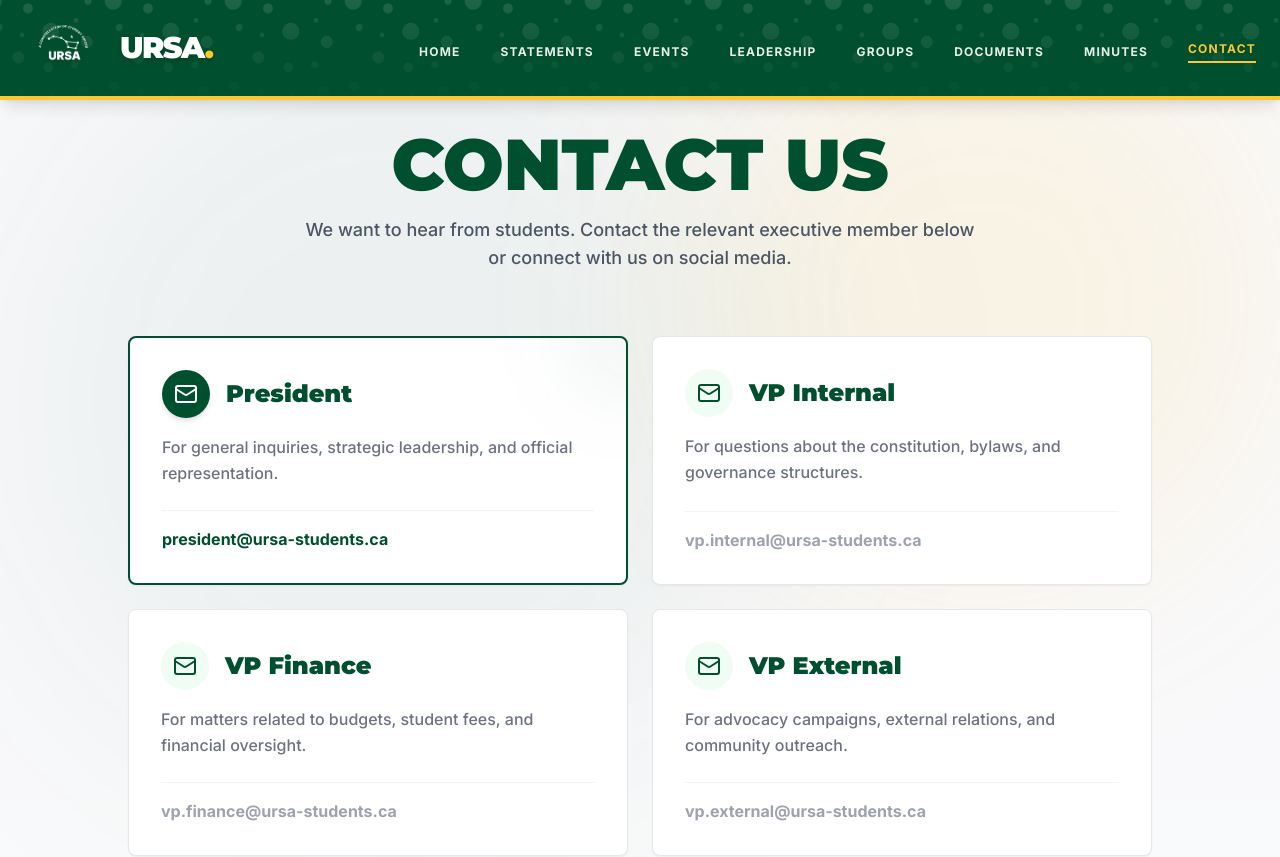
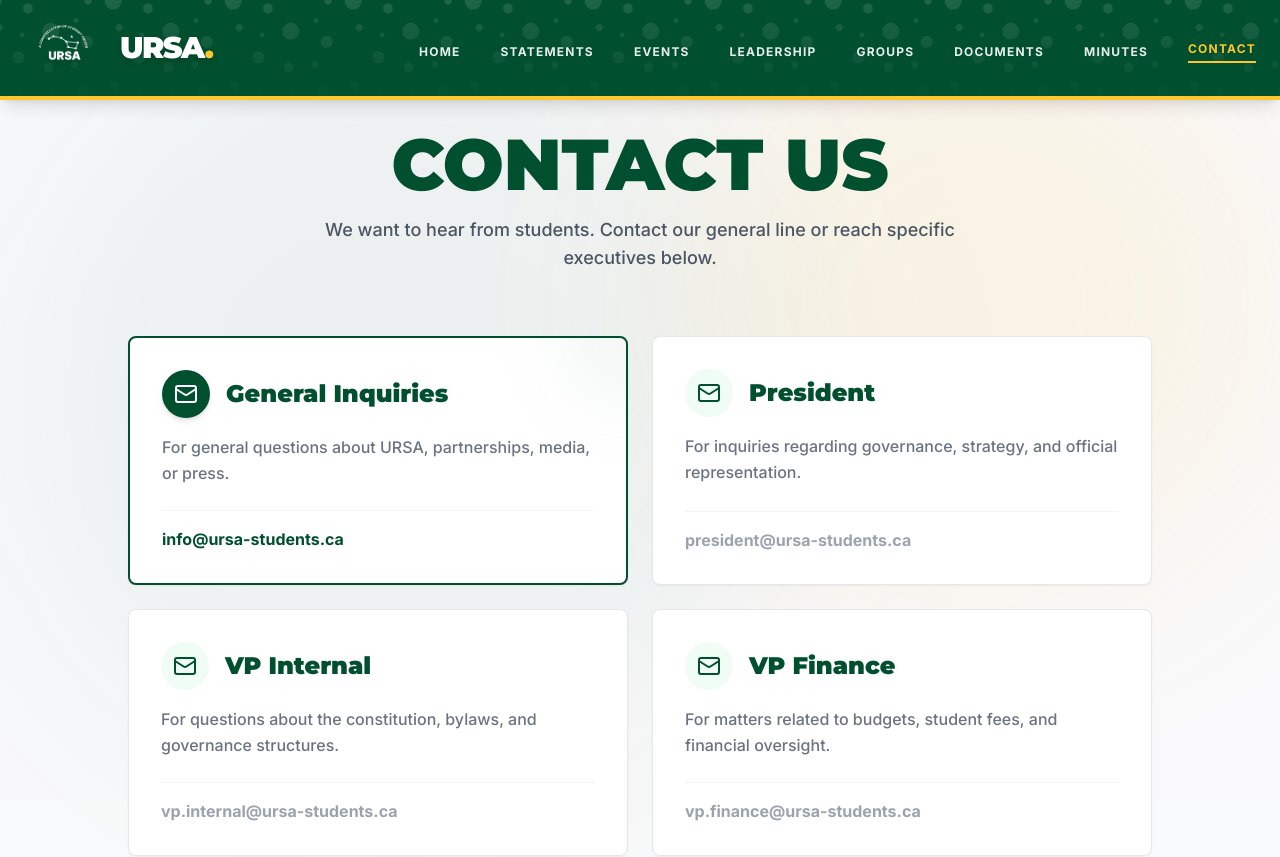
Before and after one commit to Vishhyy/ursa-website, a Next.js app: page /contact in a window 1280 px wide. Shown: the top 857 px of the page. Built offline with nearby package versions, Linux system fonts and the light colour scheme.

Commit message:
Update Contact page: Add info@ email as primary, update President description; Update statements media contact to info@ursa-students.ca

```diff
--- a/src/app/contact/page.tsx
+++ b/src/app/contact/page.tsx
@@ -2,13 +2,19 @@ import FadeIn from "@/components/FadeIn";
 import { Mail, Instagram, Twitter, ArrowRight } from "lucide-react";
 import Link from "next/link";
 
-// UPDATED EXECUTIVE CONTACT LIST
+// UPDATED LIST
 const contacts = [
     {
+        role: "General Inquiries",
+        desc: "For general questions about URSA, partnerships, media, or press.",
+        email: "info@ursa-students.ca",
+        isPrimary: true // This will now highlight this card as the main one
+    },
+    {
         role: "President",
-        desc: "For general inquiries, strategic leadership, and official representation.",
+        // Removed "General Inquiries" from description
+        desc: "For inquiries regarding governance, strategy, and official representation.",
         email: "president@ursa-students.ca",
-        isPrimary: true // This will highlight the card
     },
     {
         role: "VP Internal",
@@ -34,7 +40,7 @@ const contacts = [
 
 export const metadata = {
     title: "Contact",
-    description: "Contact the URSA Executive Team. Find email addresses for the President and Vice Presidents.",
+    description: "Contact URSA. Email us for general inquiries or reach out to specific executive members.",
 };
 
 export default function Contact() {
@@ -53,13 +59,12 @@ export default function Contact() {
                         Contact Us
                     </h1>
                     <p className="text-gray-600 max-w-2xl mx-auto text-lg font-medium">
-                        We want to hear from students. Contact the relevant executive member below or connect with us on social media.
+                        We want to hear from students. Contact our general line or reach specific executives below.
                     </p>
                 </div>
             </FadeIn>
 
             {/* --- CONTACT DIRECTORY GRID --- */}
-            {/* Using max-w-5xl to accommodate the odd number of cards nicely */}
             <div className="max-w-5xl mx-auto grid grid-cols-1 md:grid-cols-2 gap-6 mb-16 items-start">
                 {contacts.map((contact, i) => (
                     <FadeIn key={contact.email} delay={0.1 * (i + 1)}>
@@ -68,12 +73,12 @@ export default function Contact() {
                             className={`
                                 group flex flex-col h-full bg-white p-8 rounded-lg shadow-sm transition-all duration-300
                                 ${contact.isPrimary
-                                    ? 'border-2 border-accent hover:shadow-2xl hover:-translate-y-1 relative overflow-hidden md:col-span-2' // President spans 2 cols on Desktop
+                                    ? 'border-2 border-accent hover:shadow-2xl hover:-translate-y-1 relative overflow-hidden md:col-span-2' // General Inquiries spans 2 cols
                                     : 'border border-gray-200 hover:border-gold hover:shadow-xl hover:-translate-y-1'
                                 }
                             `}
                         >
-                            {/* Primary Background Accent for President */}
+                            {/* Accent Glow for the Primary Card */}
                             {contact.isPrimary && <div className="absolute top-0 right-0 w-32 h-32 bg-accent/5 rounded-full blur-2xl -translate-y-1/2 translate-x-1/2 pointer-events-none" />}
 
                             <div className="flex items-center gap-4 mb-4">
--- a/src/data/statements.tsx
+++ b/src/data/statements.tsx
@@ -10,7 +10,7 @@ export type Statement = {
 };
 
 export const allStatements: Statement[] = [
-    // --- 1. NEW VICTORY STATEMENT (Dec 16) ---
+    // --- 1. REFERENDUM VICTORY STATEMENT (Dec 16) ---
     {
         slug: "referendum-results",
         title: "Official Statement: Referendum Victory",
@@ -70,8 +70,8 @@ export const allStatements: Statement[] = [
 
                 <div className="mt-12 pt-8 border-t border-gray-200 text-sm text-gray-500 bg-gray-50 p-6 rounded-md">
                     <strong className="block text-accent uppercase tracking-widest text-xs mb-2">Media Contact</strong>
-                    URSA President<br />
-                    <a href="mailto:president@ursa-students.ca" className="text-accent hover:text-gold font-bold transition-colors border-b border-accent/20">president@ursa-students.ca</a>
+                    URSA General Inquiries<br />
+                    <a href="mailto:info@ursa-students.ca" className="text-accent hover:text-gold font-bold transition-colors border-b border-accent/20">info@ursa-students.ca</a>
                 </div>
             </>
         )
@@ -116,8 +116,8 @@ export const allStatements: Statement[] = [
 
                 <div className="mt-8 pt-8 border-t border-gray-200">
                     <strong>Media Contact:</strong><br />
-                    URSA President<br />
-                    <a href="mailto:president@ursa-students.ca" className="text-accent hover:text-gold font-bold transition-colors">president@ursa-students.ca</a>
+                    URSA General Inquiries<br />
+                    <a href="mailto:info@ursa-students.ca" className="text-accent hover:text-gold font-bold transition-colors">info@ursa-students.ca</a>
                 </div>
             </>
         )
```
